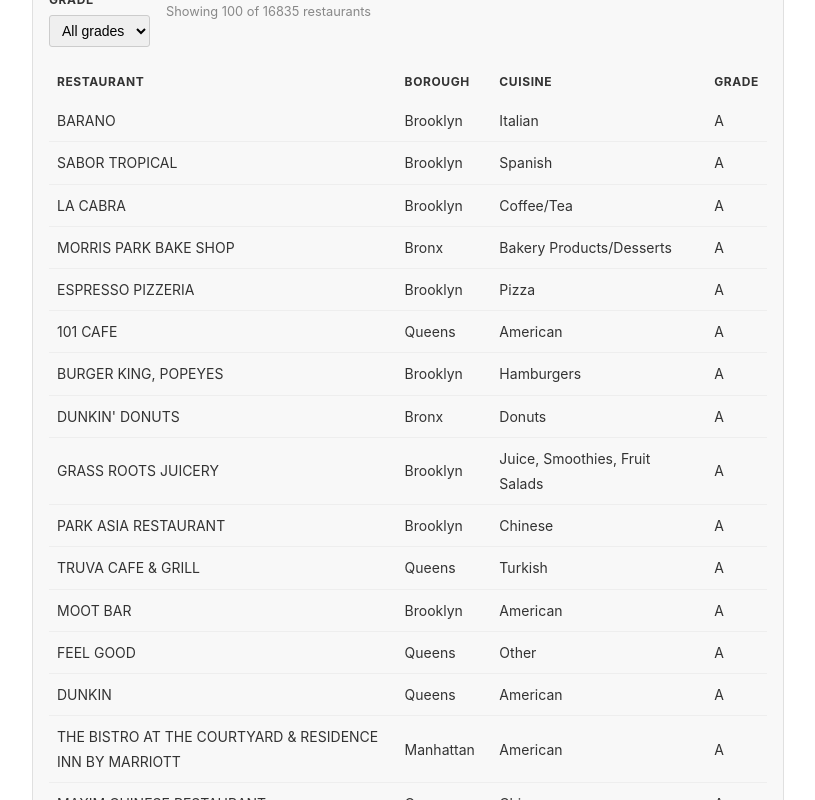
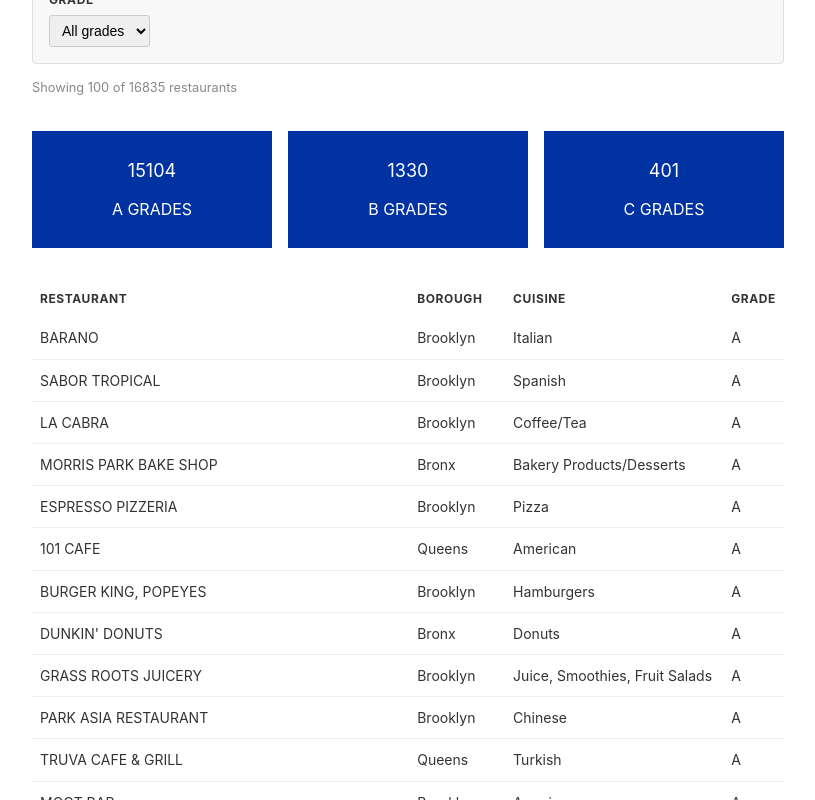
Before and after one commit to chloeshoko/my-first-data-components, a SvelteKit app: page / in a window 1280 px wide. Shown: the part 2098-2898 px from the top of the page, without its empty margins (232-1047 px from the left). Built offline with nearby package versions, Linux system fonts and the light colour scheme; a web font is replaced by a local one.

Commit message:
Add dashboard summary for grade filters

```diff
--- /dev/null
+++ b/src/lib/components/BigNumber.svelte
@@ -0,0 +1,46 @@
+
+<script>
+  let { number, label, footnote } = $props();
+</script>
+
+<div class="big-number">
+  <span class="number">{number}</span>
+  <span class="label">{label}</span>
+  {#if footnote}
+    <span class="footnote">{footnote}</span>
+  {/if}
+</div>
+
+<style>
+  .big-number {
+    text-align: center;
+    padding: var(--spacing-md);
+    background-color: var(--color-accent);
+    color: var(--color-white);
+    border-radius: var(--border-radius-sm);
+  }
+
+  .number {
+    display: block;
+    font-size: var(--font-size-display);
+    font-weight: var(--font-weight-bold);
+    color: var(--color-white);
+    line-height: var(--leading-heading);
+  }
+
+  .label {
+    display: block;
+    font-size: var(--font-size-base);
+    text-transform: uppercase;
+    letter-spacing: var(--letter-spacing-wider);
+    margin-top: var(--spacing-xs);
+  }
+
+  .footnote {
+    display: block;
+    font-size: var(--font-size-xs);
+    color: var(--color-white);
+    margin-top: var(--spacing-xxs);
+    font-style: italic;
+  }
+</style>
--- /dev/null
+++ b/src/lib/components/Dashboard.svelte
@@ -0,0 +1,23 @@
+<script>
+  let { children } = $props();
+</script>
+
+<div class="row">
+  {@render children()}
+</div>
+
+<style>
+  .row {
+    margin: var(--spacing-lg) 0;
+    display: flex;
+    gap: var(--spacing-sm);
+    flex-wrap: wrap;
+    justify-content: center;
+  }
+
+  .row > :global(*) {
+    flex: 1;
+    min-width: var(--dashboard-item-min-width);
+    max-width: var(--dashboard-item-max-width);
+  }
+</style>
--- a/src/routes/+page.svelte
+++ b/src/routes/+page.svelte
@@ -9,6 +9,8 @@ This is your page!
   import Image from '$lib/components/Image.svelte';
   import RelatedLinks from '$lib/components/RelatedLinks.svelte';
   import RestaurantTable from '$lib/components/RestaurantTable.svelte';
+  import BigNumber from '../lib/components/BigNumber.svelte';
+  import Dashboard from '../lib/components/Dashboard.svelte';
 
   // Article metadata
   let headline = 'Become a force for good. Join our next class.';
@@ -39,6 +41,9 @@ let restaurants = $derived(
     return true;
   })
 );
+  let aCount = $derived(restaurants.filter(r => r.grade === 'A').length);
+  let bCount = $derived(restaurants.filter(r => r.grade === 'B').length);
+  let cCount = $derived(restaurants.filter(r => r.grade === 'C').length);
 let displayed = $derived(restaurants.slice(0, 100));
 let cuisines = $derived(
   [...new Set(data.restaurants.map(r => r.cuisine_description))].sort()
@@ -140,9 +145,15 @@ let grades = $derived ([...new Set(data.restaurants.map(r => r.grade))].sort());
         <option value={grade}>{grade}</option>
       {/each}
     </select>
-</div>
+  </div>
+  </div>
 
 <p class="count">Showing {displayed.length} of {restaurants.length} restaurants</p>
+<Dashboard>
+  <BigNumber number={aCount} label="A grades" />
+  <BigNumber number={bCount} label="B grades" />
+  <BigNumber number={cCount} label="C grades" />
+</Dashboard>
 <RestaurantTable data={displayed} />
   </ArticleBody>
 
```
